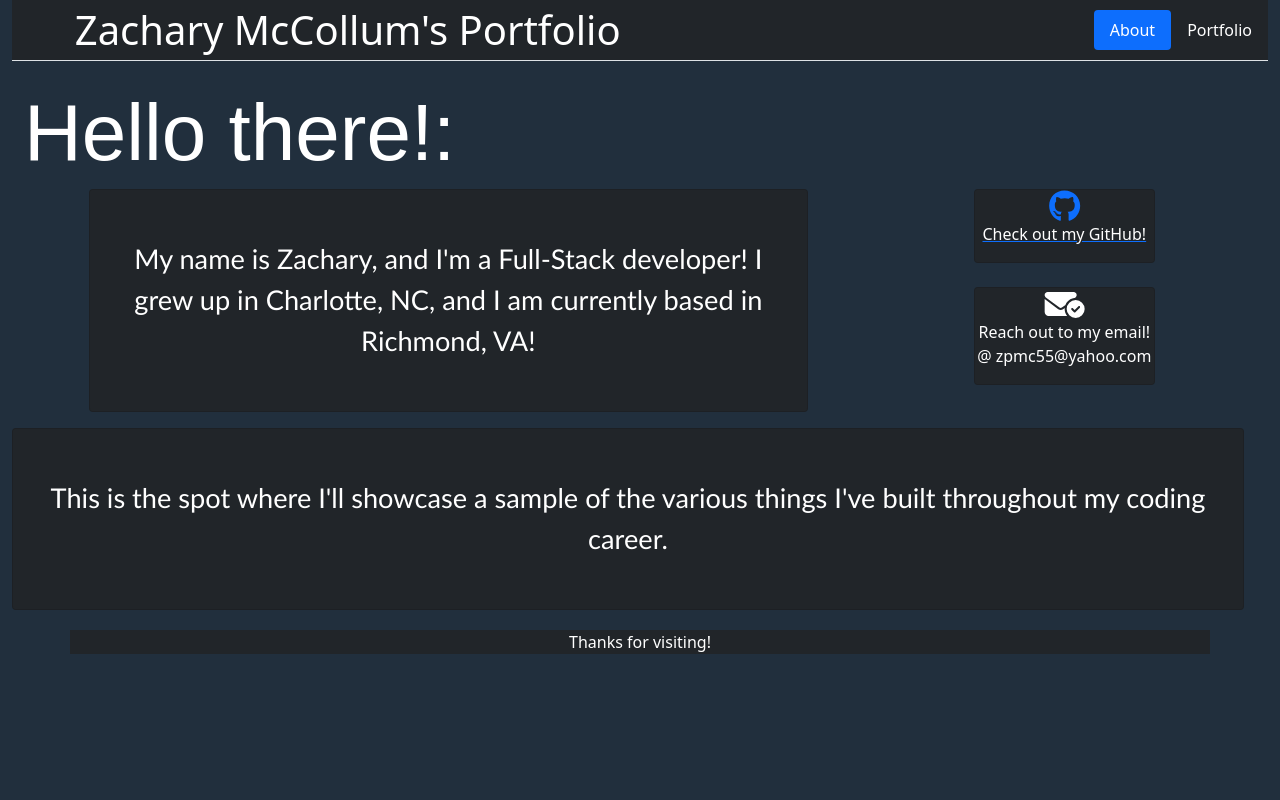
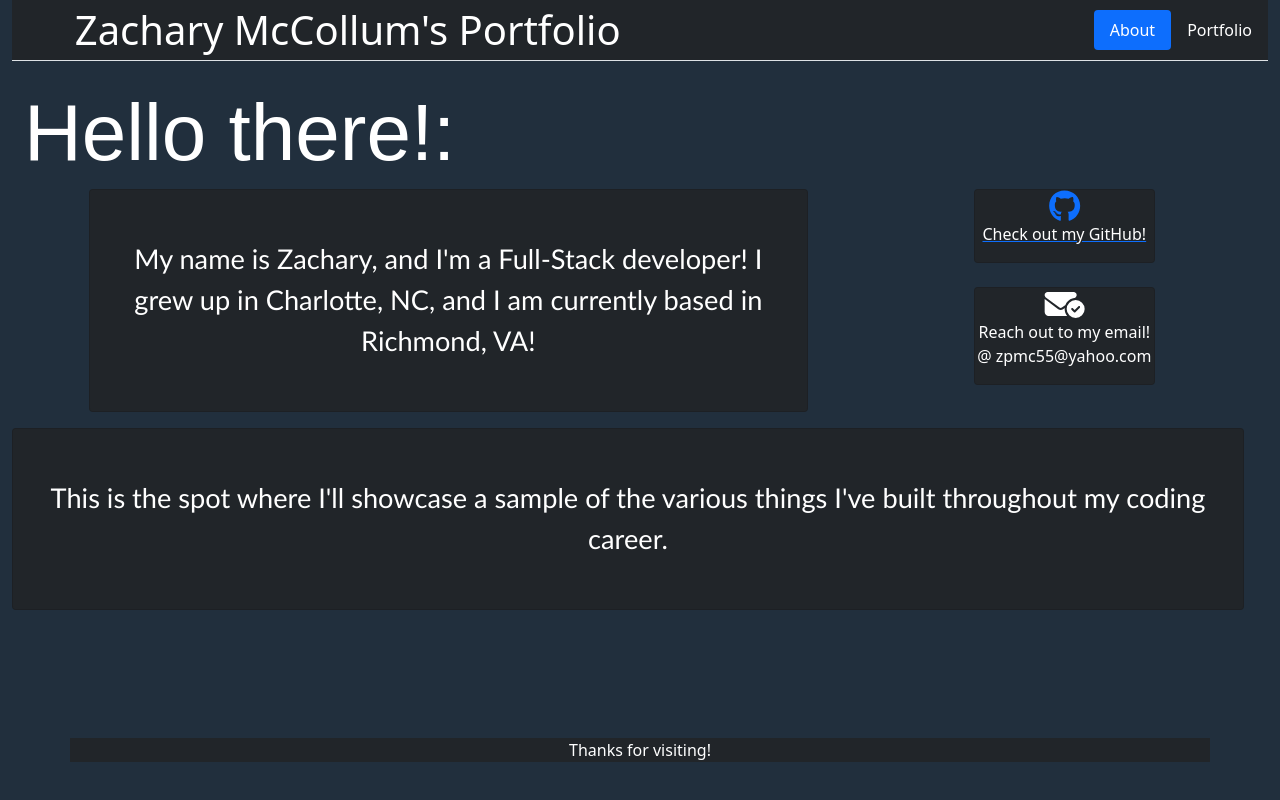
Before and after one commit to zpmcdev/my-portfolio, a React (Create React App) app: page / in a window 1280 px wide. Built offline with nearby package versions, Linux system fonts and the light colour scheme.

Commit message:
fixed footer whitespace

```diff
--- a/src/App.js
+++ b/src/App.js
@@ -10,7 +10,7 @@ function App() {
   const [selectedNavSection, setSelectedNavSection] = useState(navSection[0]);
 
   return (
-    <div style={{backgroundColor: "#212F3D", height: "100vh"}} className="container-fluid">
+    <div style={{backgroundColor: "#212F3D"}} className="container-fluid">
       <Header
         navSection={navSection}
         selectedNavSection={selectedNavSection}
@@ -20,7 +20,7 @@ function App() {
         <Project
           selectedNavSection={selectedNavSection}
         ></Project>
-              <Footer></Footer>
+        <Footer></Footer>
       </main>
 
     </div>
--- a/src/components/Footer/index.js
+++ b/src/components/Footer/index.js
@@ -10,7 +10,7 @@ const Footer = () => {
 
 
         <section className="bg-dark mb-4">
-          <p style={{marginTop: "4px"}}>
+          <p style={{marginTop: "10%"}}>
             Thanks for visiting!
           </p>
         </section>
--- a/src/index.css
+++ b/src/index.css
@@ -1,6 +1,5 @@
 html, body {
-  height: 100%;
-  width: 100%;
+  background-color: #212F3D;
 }
 
 body {
@@ -31,7 +30,7 @@ body {
   position: relative;
   width: 100%;
   bottom: 0%;
-  height: 4rem;
+  height: 20rem;
   margin-top: 2px;
   background-color: #212F3D;
 }
```
